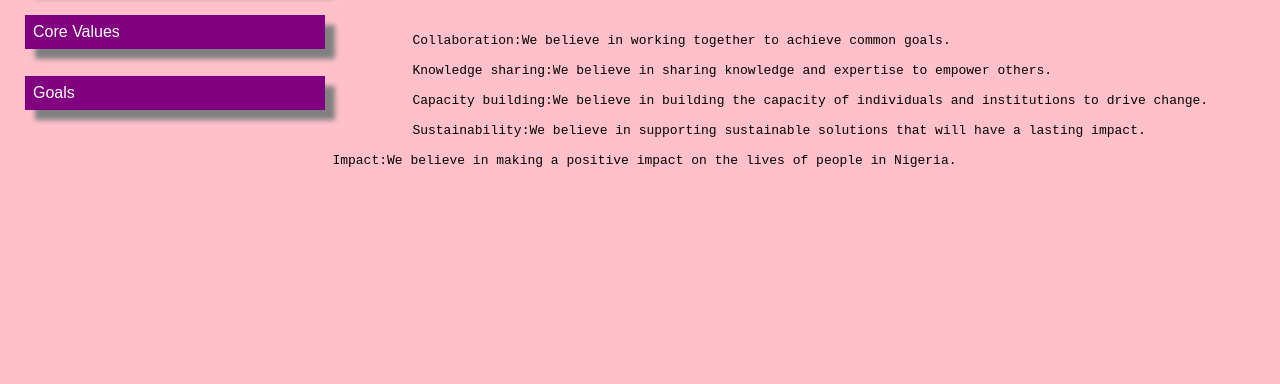
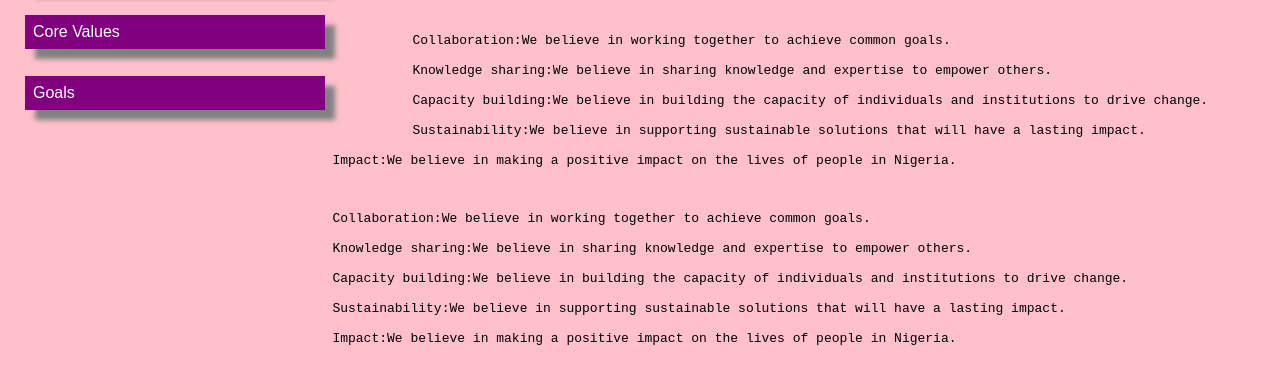
Before and after one commit to Giwa15/partnership-page, a plain HTML site: page page2.html in a window 1280 px wide. Shown: the part 132-516 px from the top of the page. Drawn offline with Linux system fonts and the light colour scheme.

Commit message:
addedbsome lines

```diff
--- a/page2.html
+++ b/page2.html
@@ -29,6 +29,18 @@
         Impact:We believe in making a positive impact on the lives of people in Nigeria.
 
         </pre>
+        <pre>
+        Collaboration:We believe in working together to achieve common goals.
+
+        Knowledge sharing:We believe in sharing knowledge and expertise to empower others.
+
+        Capacity building:We believe in building the capacity of individuals and institutions to drive change.
+
+        Sustainability:We believe in supporting sustainable solutions that will have a lasting impact.
+
+        Impact:We believe in making a positive impact on the lives of people in Nigeria.
+
+        </pre>
     </div>
 </body>
 </html>
```
Also changed, not shown: page3.html (+1 -1 lines).
